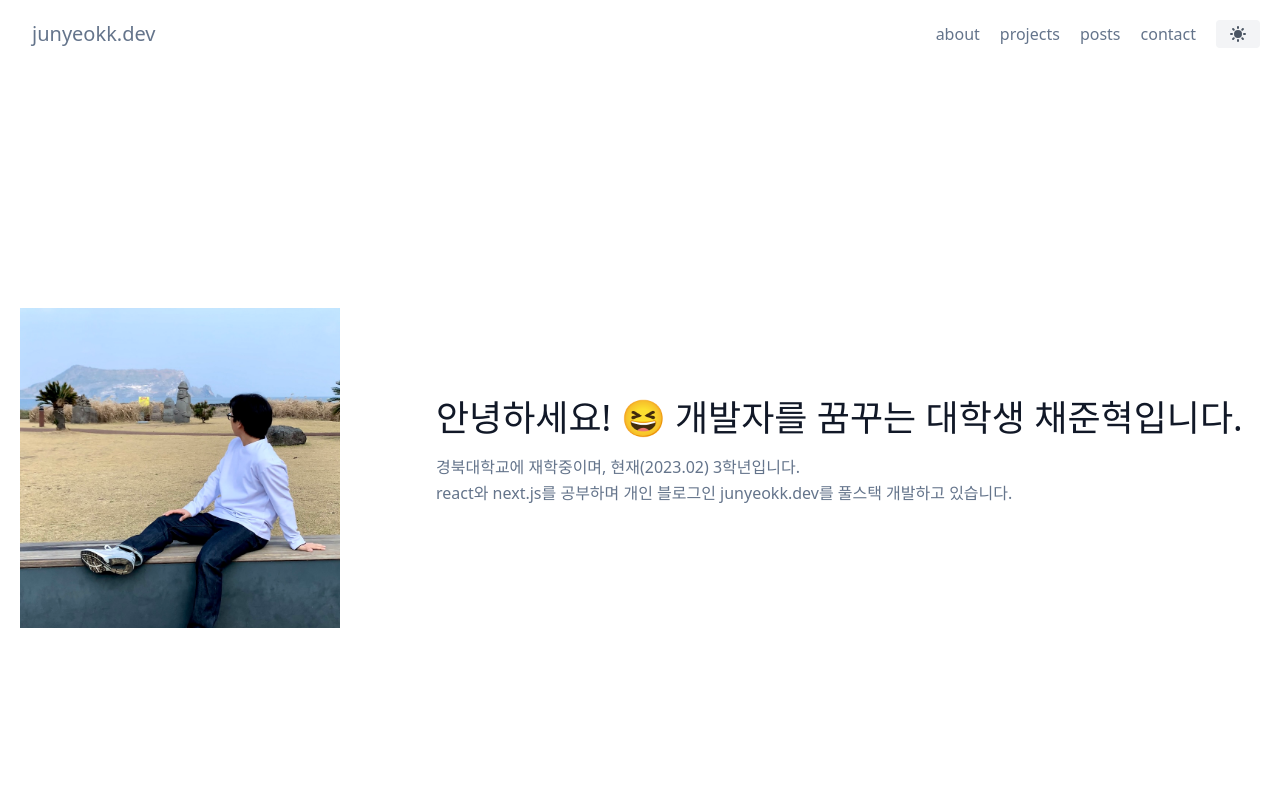
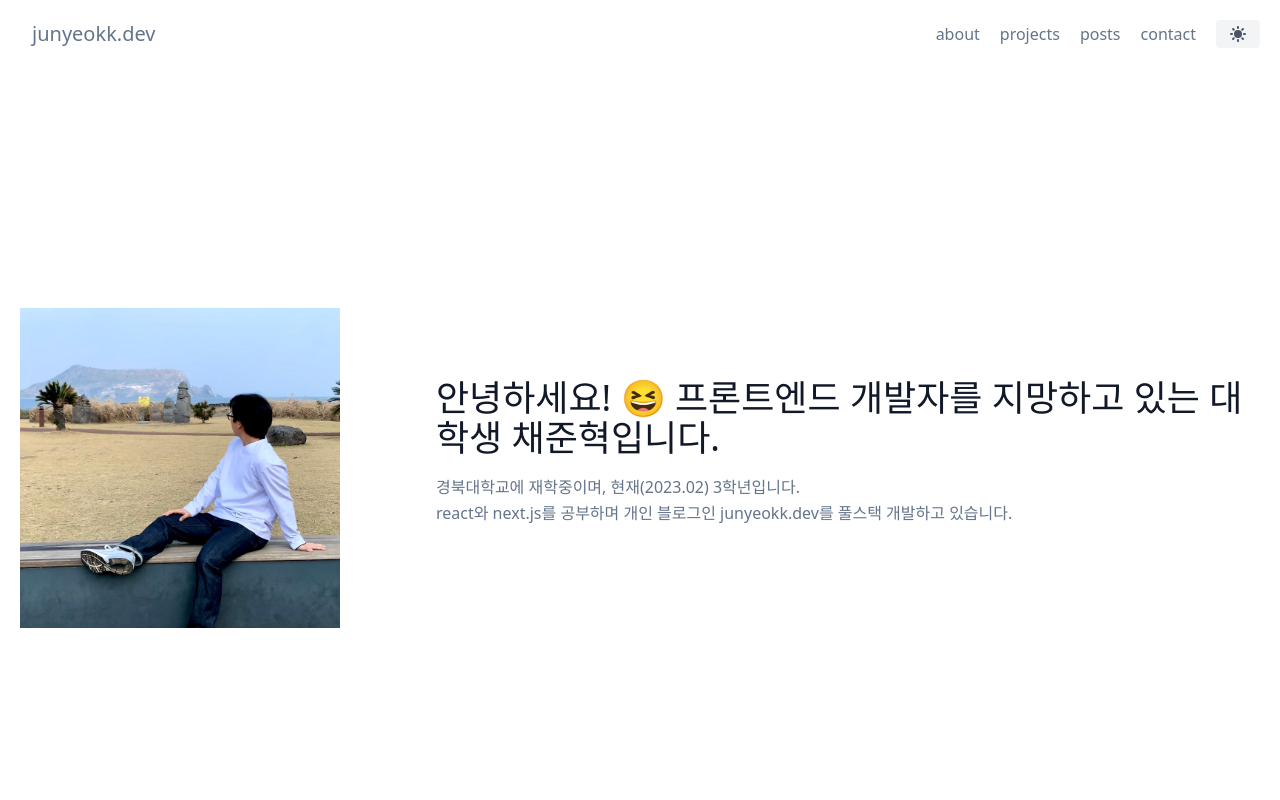
Before and after one commit to junyeokk/junyeokk.dev, a Next.js app: page / in a window 1280 px wide. Shown: the top 800 px of the page. Built offline with nearby package versions, Linux system fonts and the light colour scheme.

Commit message:
refactor: hero 문구 수정

```diff
--- a/components/Home/hero.js
+++ b/components/Home/hero.js
@@ -8,7 +8,7 @@ export default function Hero() {
       </div>
       <div className="lg:flex-grow md:w-1/2 lg:pl-24 md:pl-16 flex flex-col md:items-start md:text-left items-center text-center">
         <h1 className="title-font sm:text-4xl text-3xl mb-4 font-medium text-gray-900">
-          안녕하세요! 😆 개발자를 꿈꾸는 대학생 채준혁입니다.
+          안녕하세요! 😆 프론트엔드 개발자를 지망하고 있는 대학생 채준혁입니다.
           <br className="hidden lg:inline-block" />
         </h1>
         <p className="mb-8 leading-relaxed">
```
